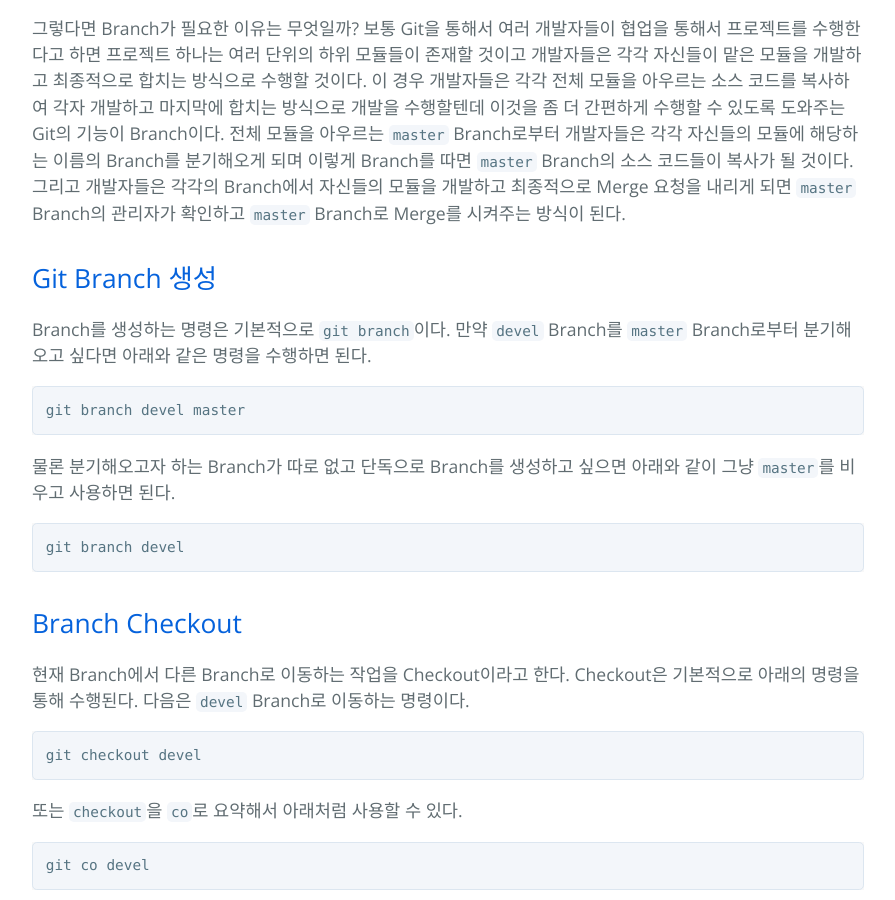
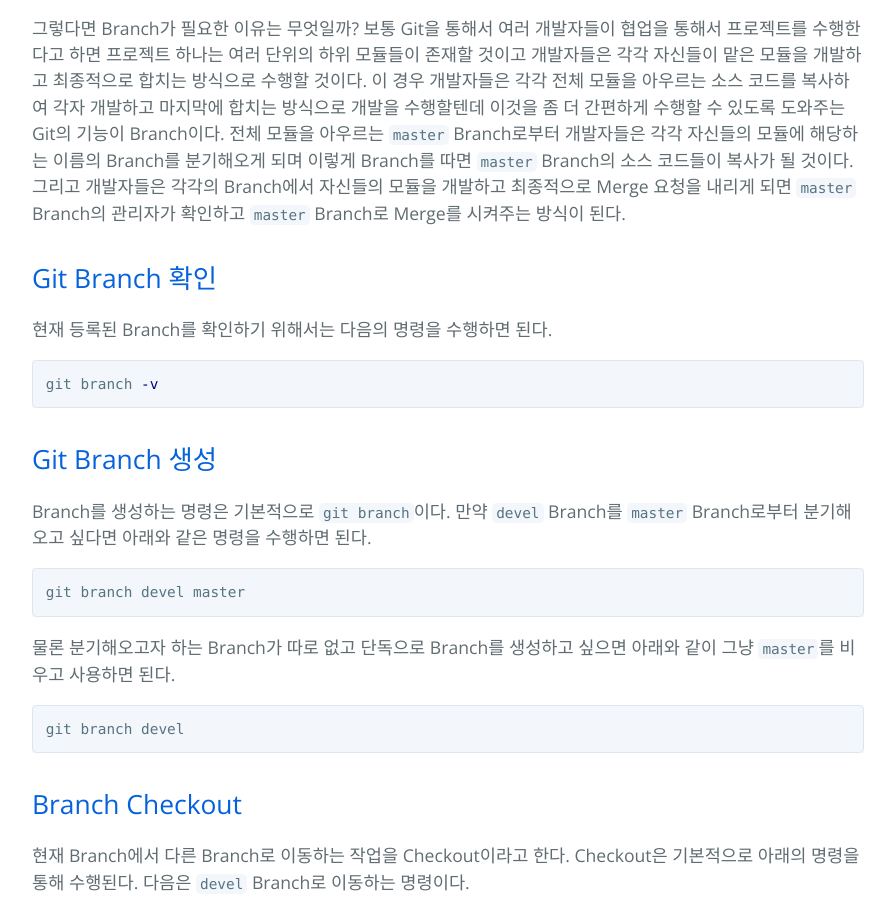
Before and after one commit to hcnoh/hcnoh.github.io, a Jekyll site: the page built from _posts/2019-01-12-git-branch.md, in a window 1280 px wide and 900 px high, scrolled down 872 px. Shown: the whole window, without its empty margins (192-1087 px from the left). Built offline with Jekyll 4.4.1, drawn with Linux system fonts in a browser that asks for light colours; comment, search, counter and statistics services are not loaded.

Commit message:
Update 2019-01-12-git-branch.md

````diff
--- a/_posts/2019-01-12-git-branch.md
+++ b/_posts/2019-01-12-git-branch.md
@@ -23,6 +23,13 @@
 흔히 알다시피 Git에서는 버전 관리를 위한 Branch라는 기능을 제공한다. 일단 Git Repo를 생성하면 Branch는 디폴트로 `master`로 설정이 되어있는 것을 확인할 수 있을 것이다. 이 `master` Branch는 가장 기본이 되는 최상위 Branch이며 개발자들은 이 Branch로부터 하위 Branch를 따서 작업을 하게 된다. 물론 `master` Branch도 특별한 기능이 있는 것은 아니고 다른 일반적인 Branch와 동일한 한 종류의 Branch이지만 디폴트로 생성되는 Branch의 이름이 `master`일 뿐이다.
 
 그렇다면 Branch가 필요한 이유는 무엇일까? 보통 Git을 통해서 여러 개발자들이 협업을 통해서 프로젝트를 수행한다고 하면 프로젝트 하나는 여러 단위의 하위 모듈들이 존재할 것이고 개발자들은 각각 자신들이 맡은 모듈을 개발하고 최종적으로 합치는 방식으로 수행할 것이다. 이 경우 개발자들은 각각 전체 모듈을 아우르는 소스 코드를 복사하여 각자 개발하고 마지막에 합치는 방식으로 개발을 수행할텐데 이것을 좀 더 간편하게 수행할 수 있도록 도와주는 Git의 기능이 Branch이다. 전체 모듈을 아우르는 `master` Branch로부터 개발자들은 각각 자신들의 모듈에 해당하는 이름의 Branch를 분기해오게 되며 이렇게 Branch를 따면 `master` Branch의 소스 코드들이 복사가 될 것이다. 그리고 개발자들은 각각의 Branch에서 자신들의 모듈을 개발하고 최종적으로 Merge 요청을 내리게 되면 `master` Branch의 관리자가 확인하고 `master` Branch로 Merge를 시켜주는 방식이 된다.
+
+## Git Branch 확인
+현재 등록된 Branch를 확인하기 위해서는 다음의 명령을 수행하면 된다.
+
+```bash
+git branch -v
+```
 
 ## Git Branch 생성
 Branch를 생성하는 명령은 기본적으로 `git branch`이다. 만약 `devel` Branch를 `master` Branch로부터 분기해오고 싶다면 아래와 같은 명령을 수행하면 된다.
````
